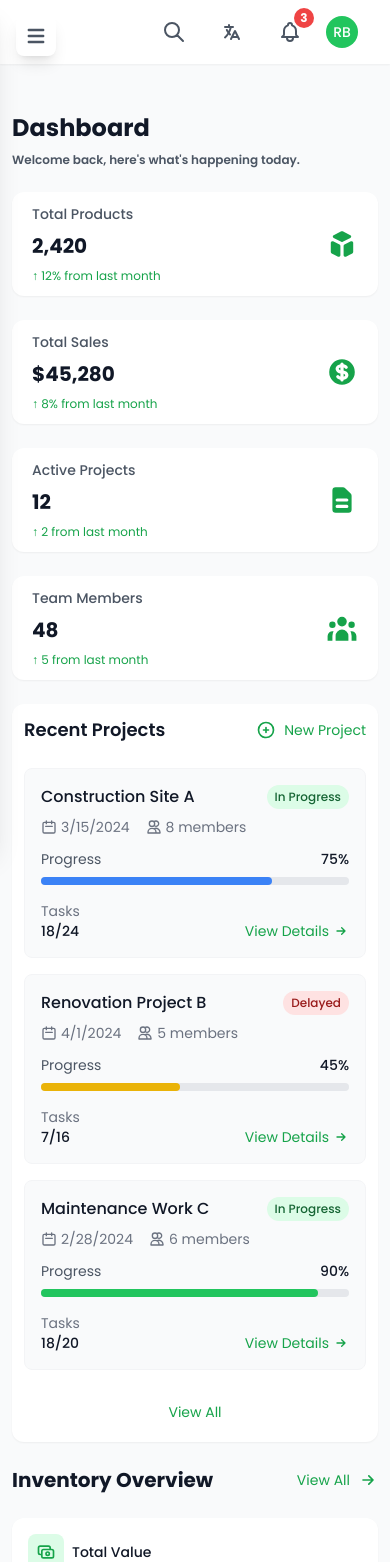
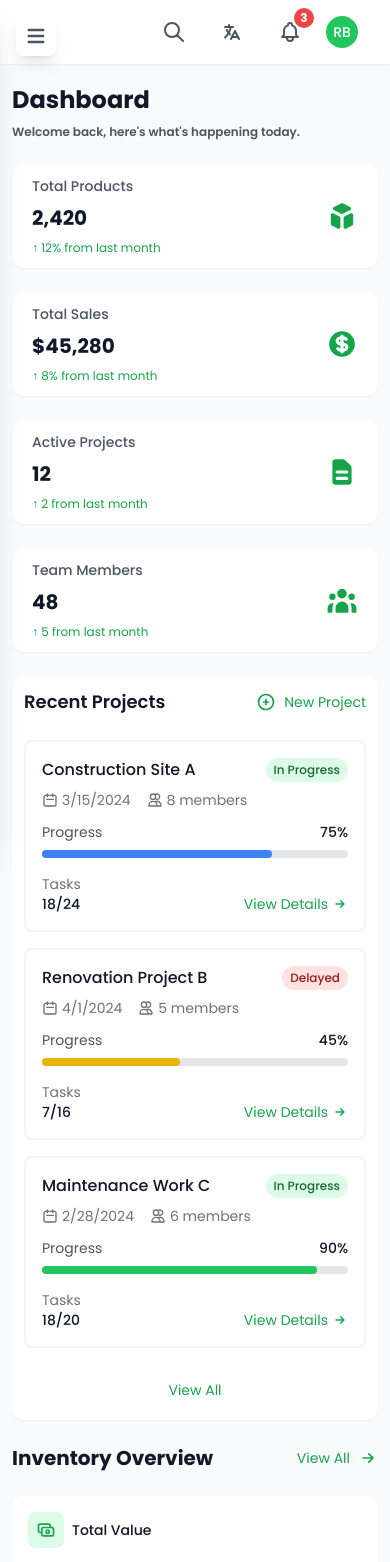
Before and after one commit to rachidfrex/construction-management-app, a React (Vite) app: page /dashboard in a window 390 px wide. Shown: the top 1562 px of the page. Built offline with nearby package versions, Linux system fonts and the light colour scheme.

Commit message:
feat: refine layout in ProjectsOverview and Dashboard for improved aesthetics

```diff
--- a/src/components/dashboard/ProjectsOverview.tsx
+++ b/src/components/dashboard/ProjectsOverview.tsx
@@ -95,8 +95,8 @@ const ProjectsOverview = () => {
         {recentProjects.map(project => (
           <motion.div
             key={project.id}
-            whileHover={{ y: -2 }}
-            className="p-4 bg-gray-50 rounded-lg border border-gray-100 hover:shadow-md transition-all"
+
+            className="p-4  rounded-lg border-2 border-gray-100  transition-all"
           >
             <div className="flex flex-col sm:flex-row justify-between gap-4">
               <div className="space-y-3">
--- a/src/pages/dashboard/Dashboard.tsx
+++ b/src/pages/dashboard/Dashboard.tsx
@@ -41,7 +41,7 @@ const Dashboard = () => {
       <Sidebar />
       <Header />
 
-      <main className={`transition-all duration-300 mt-12 ease-in-out pt-16 p-3 sm:p-6 ${
+      <main className={`transition-all duration-300 mt-5 md:mt-12 ease-in-out pt-16 p-3 sm:p-6 ${
       direction === 'rtl'
         ? 'mr-0 lg:mr-64 '
         : 'ml-0 lg:ml-64 '
```
